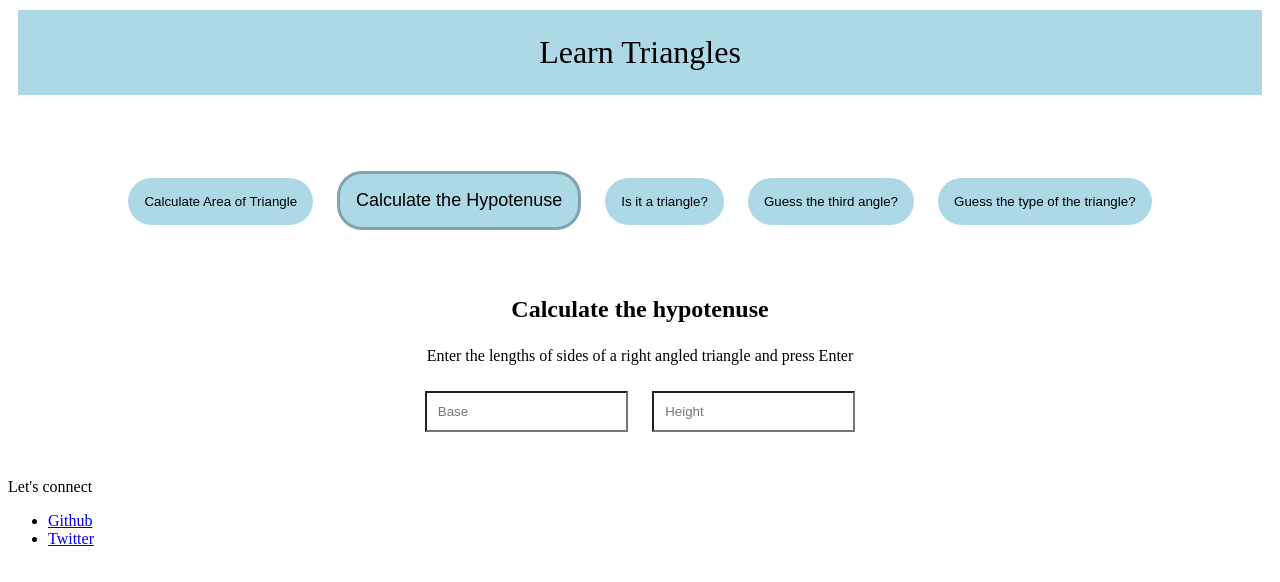
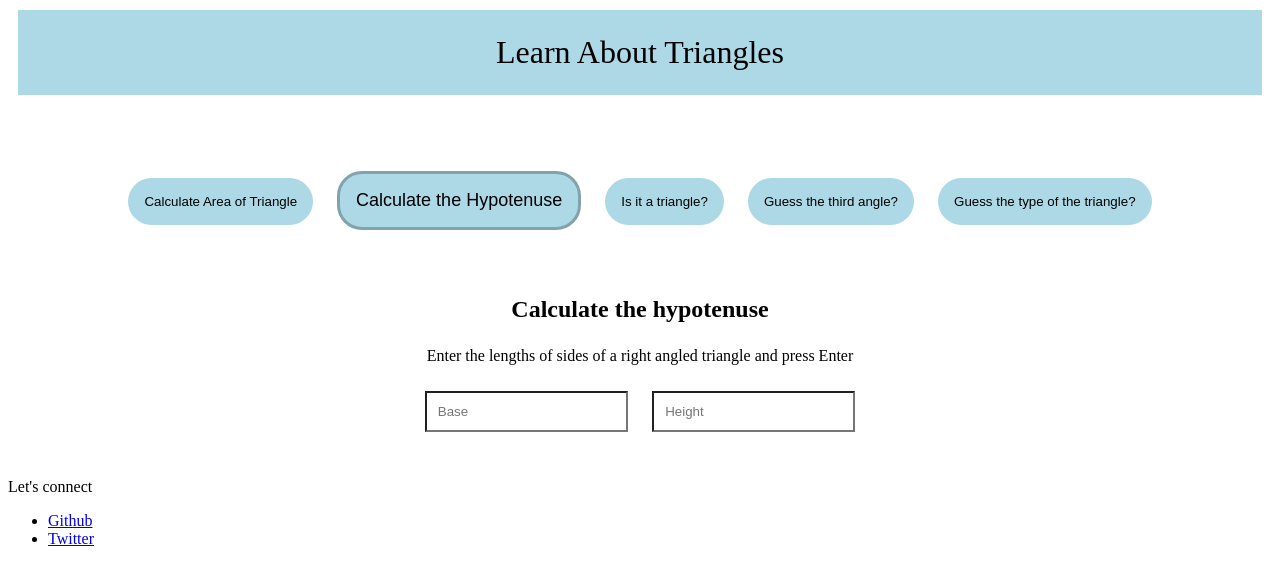
Before and after one commit to Tanay-J/learn-triangles, a plain HTML site: page hypotenuse.html in a window 1280 px wide. Drawn offline with Linux system fonts and the light colour scheme.

Commit message:
changed title and heading

```diff
--- a/hypotenuse.html
+++ b/hypotenuse.html
@@ -5,10 +5,10 @@
     <meta http-equiv="X-UA-Compatible" content="IE=edge">
     <meta name="viewport" content="width=device-width, initial-scale=1.0">
     <link rel="stylesheet" href="styles.css">
-    <title>Calculate Area</title>
+    <title>Calculate Hypotenuse</title>
 </head>
 <body>
-    <header class="heading">Learn Triangles</header>
+    <header class="heading">Learn About Triangles</header>
     <section class="container nav-sec">
         <button class="nav-btn"><a class="link" href="area.html">Calculate Area of Triangle</a></button>
         <button class="nav-btn btn-selected"><a class="link" href="hypotenuse.html">Calculate the Hypotenuse</a></button>
```
Also changed, not shown: area.html (+1 -1 lines), isatriangle.html (+2 -2 lines), thirdangle.html (+2 -2 lines), typeoftriangle.html (+2 -2 lines).
